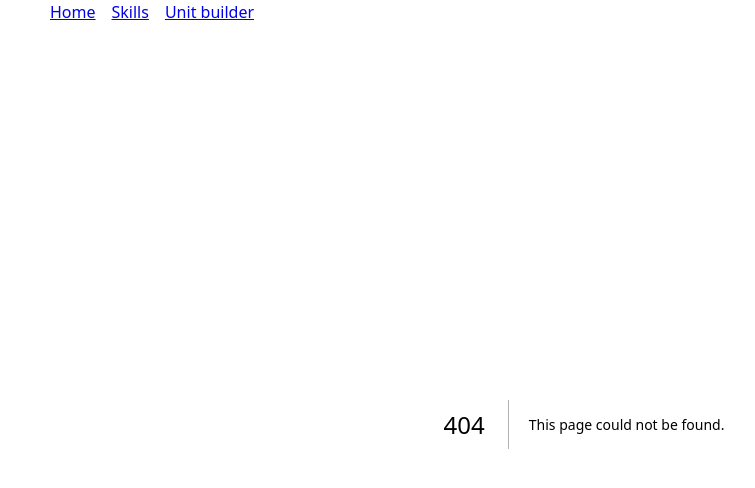
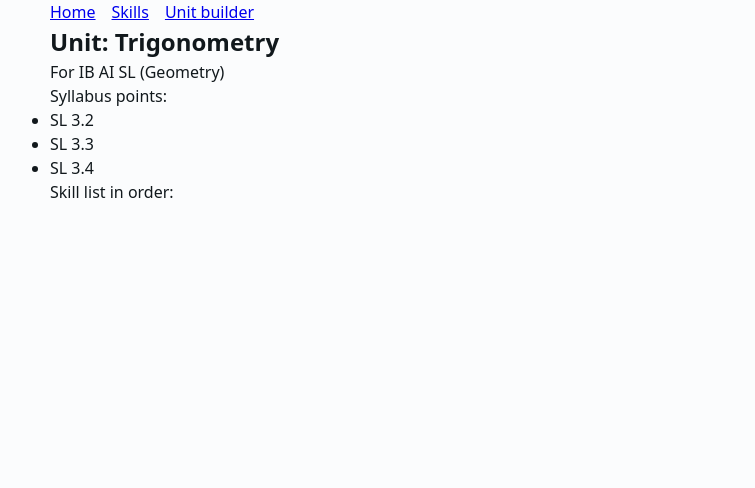
Before and after one commit to dongheenam/math-roadmap, a Next.js app: page /units/ib-ai-sl-trig in a window 1280 px wide. Before the commit this address had no page. Shown: the top 488 px of the page, without its empty margins (56-811 px from the left). Built offline with nearby package versions, Linux system fonts and the light colour scheme.

Commit message:
Add units view

```diff
--- a/src/app/skills/[_id]/page.tsx
+++ b/src/app/skills/[_id]/page.tsx
@@ -14,7 +14,7 @@ export default async function Page({ params }: Props) {
 
   return (
     <main>
-      <h2>{skill.description}</h2>
+      <h2>Skill: {skill.description}</h2>
       <ul>
         {skill.syllabuses.map(({ course, subject, code }) => (
           <li key={course}>
--- /dev/null
+++ b/src/app/units/[_id]/page.tsx
@@ -0,0 +1,29 @@
+import getUnitById from '../lib/getUnitById';
+
+type Props = {
+  params: { _id: string };
+};
+
+export default async function Page({ params }: Props) {
+  const _id = params._id;
+  const unit = await getUnitById(_id);
+  if (!unit) {
+    throw new Error('Unit not found!');
+  }
+
+  return (
+    <main>
+      <h2>Unit: {unit.name}</h2>
+      <p>
+        For {unit.course} {unit.subject} ({unit.topic})
+      </p>
+      <p>Syllabus points:</p>
+      <ul>
+        {unit.codes.map((code) => (
+          <li key={code}>{code}</li>
+        ))}
+      </ul>
+      <p>Skill list in order:</p>
+    </main>
+  );
+}
--- /dev/null
+++ b/src/app/units/lib/getUnitById.ts
@@ -0,0 +1,7 @@
+import units from './units';
+
+const getUnitById = async (_id: string) => {
+  const unit = units.find((unit) => unit._id === _id);
+  return unit;
+};
+export default getUnitById;
--- /dev/null
+++ b/src/app/units/lib/searchUnits.ts
@@ -0,0 +1,6 @@
+import units from './units';
+
+const searchUnits = async () => {
+  return units;
+};
+export default searchUnits;
--- /dev/null
+++ b/src/app/units/lib/units.ts
@@ -0,0 +1,21 @@
+import { SUBJECTS, Syllabus, TOPICS } from '../../types/skills';
+
+// Temporary space to store all units that are available
+type Unit = Omit<Syllabus, 'code'> & {
+  _id: string;
+  name: string;
+  topic: string;
+  codes: string[];
+};
+
+const units: Unit[] = [
+  {
+    _id: 'ib-ai-sl-trig',
+    name: 'Trigonometry',
+    course: 'IB',
+    subject: 'AI SL',
+    topic: 'Geometry',
+    codes: ['SL 3.2', 'SL 3.3', 'SL 3.4'],
+  },
+];
+export default units;
```
Also changed, not shown: src/app/units/page.tsx (+14 -0 lines), src/app/units/units.ts (deleted, +0 -9 lines).
